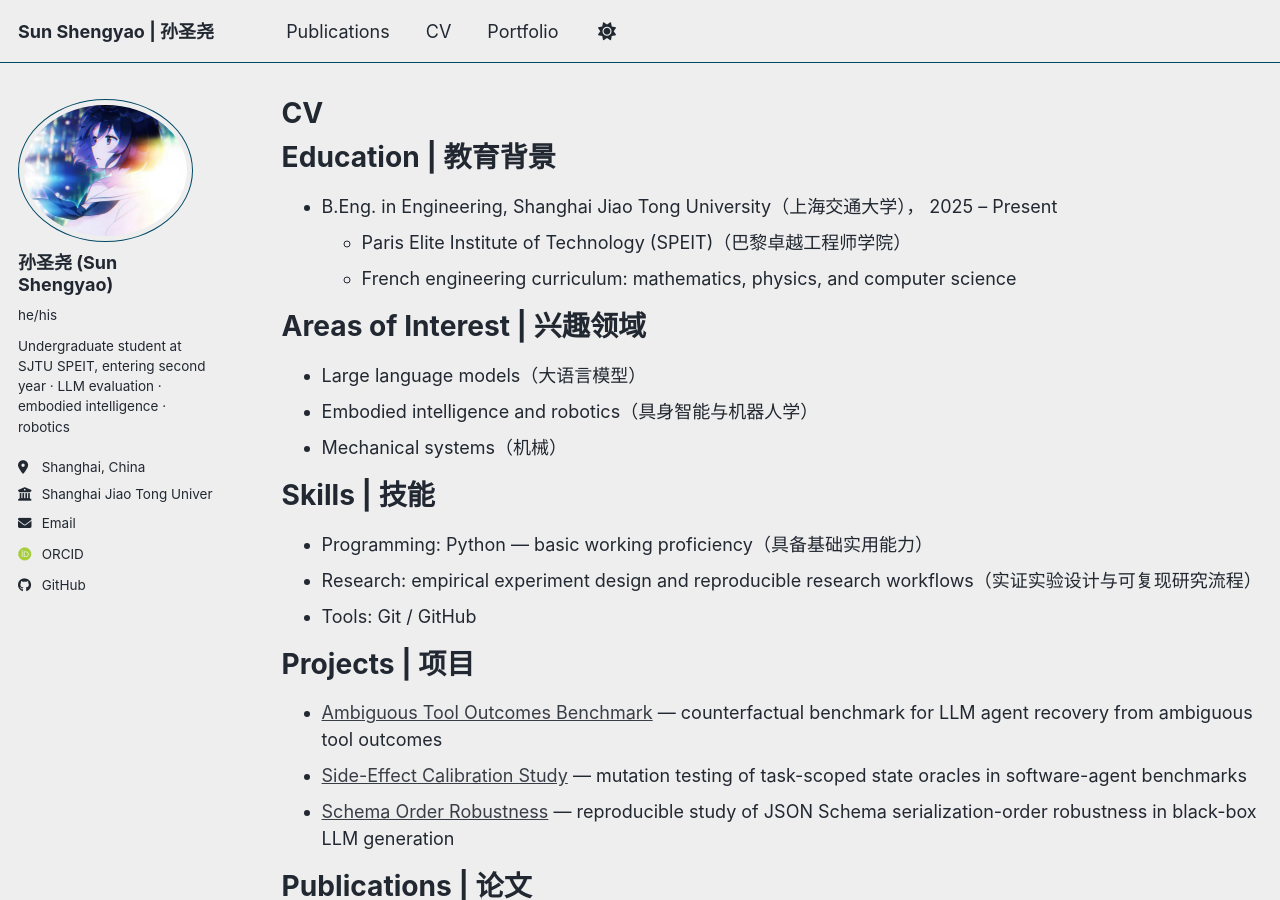
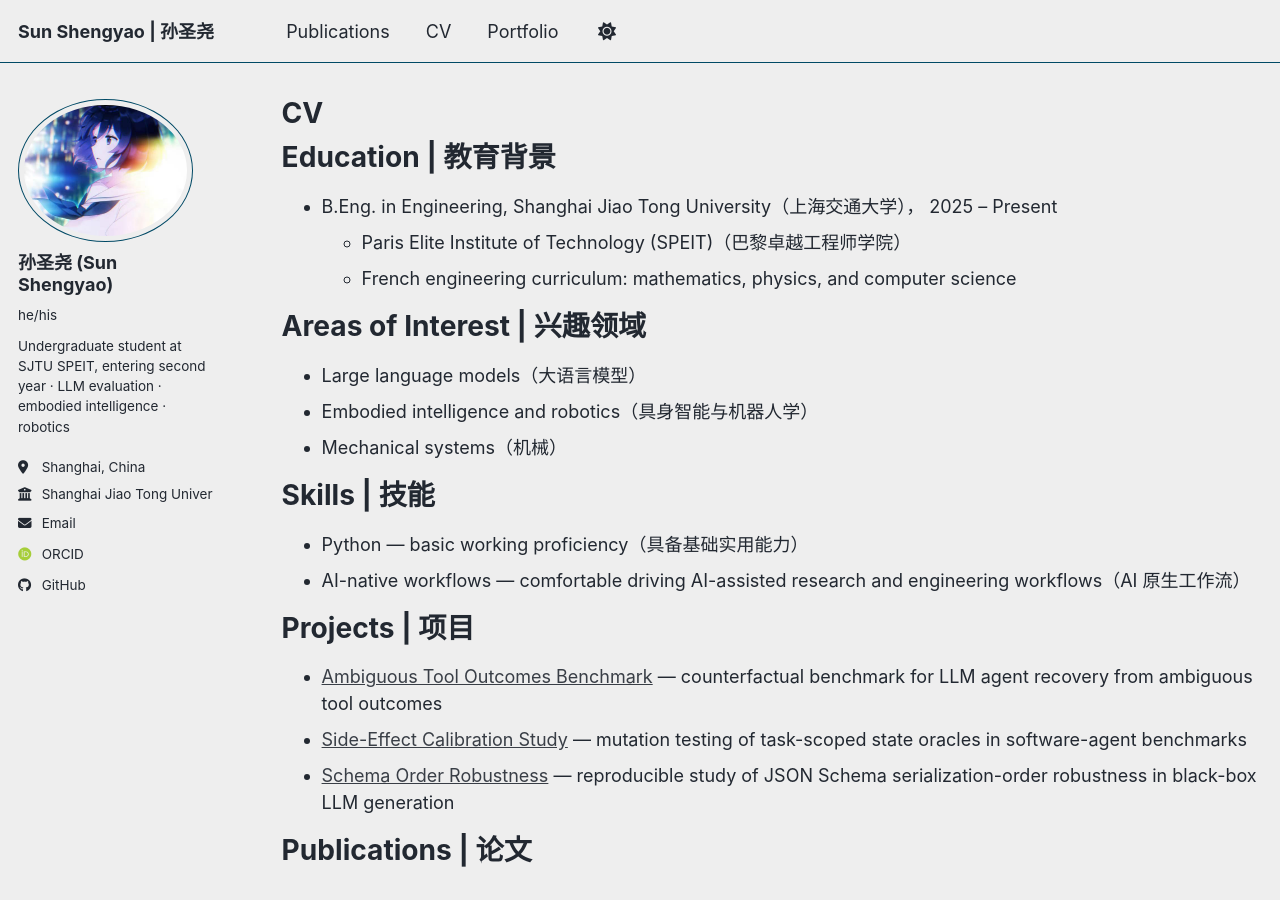
Before and after one commit to shushuyang231/shushuyang231.github.io, a Jekyll site: the page built from _pages/cv.md, in a window 1280 px wide and 900 px high. Built offline with Jekyll 4.4.1, drawn with Linux system fonts in a browser that asks for light colours; some web fonts are replaced; a script bundle is joined from its source files by our own code; library files that are not in the unit come from our copies.

Commit message:
Simplify skills to Python + AI-native workflows

```diff
--- a/_pages/cv.md
+++ b/_pages/cv.md
@@ -23,9 +23,8 @@
 
 Skills | 技能
 ======
-* Programming: Python — basic working proficiency（具备基础实用能力）
-* Research: empirical experiment design and reproducible research workflows（实证实验设计与可复现研究流程）
-* Tools: Git / GitHub
+* Python — basic working proficiency（具备基础实用能力）
+* AI-native workflows — comfortable driving AI-assisted research and engineering workflows（AI 原生工作流）
 
 Projects | 项目
 ======
```
